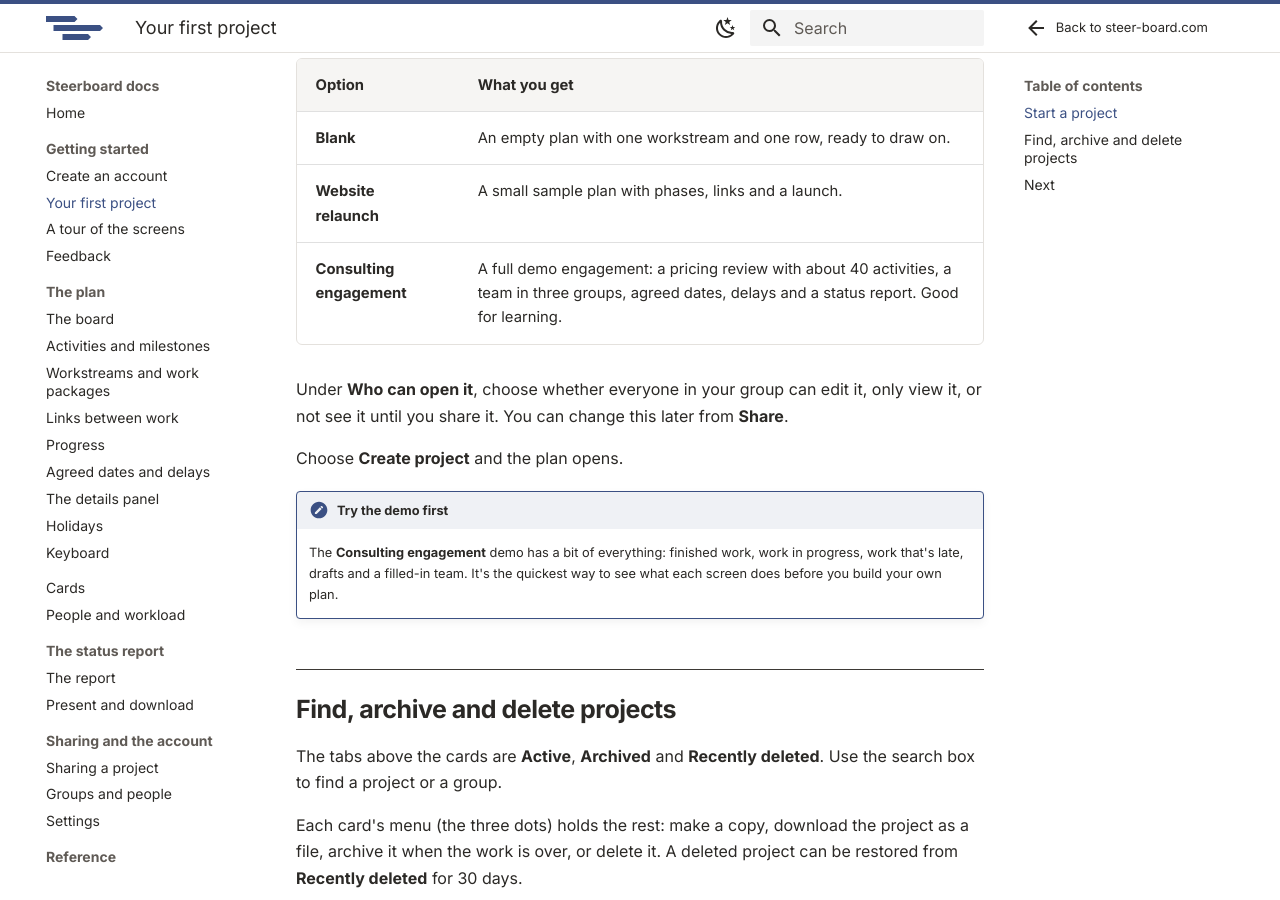
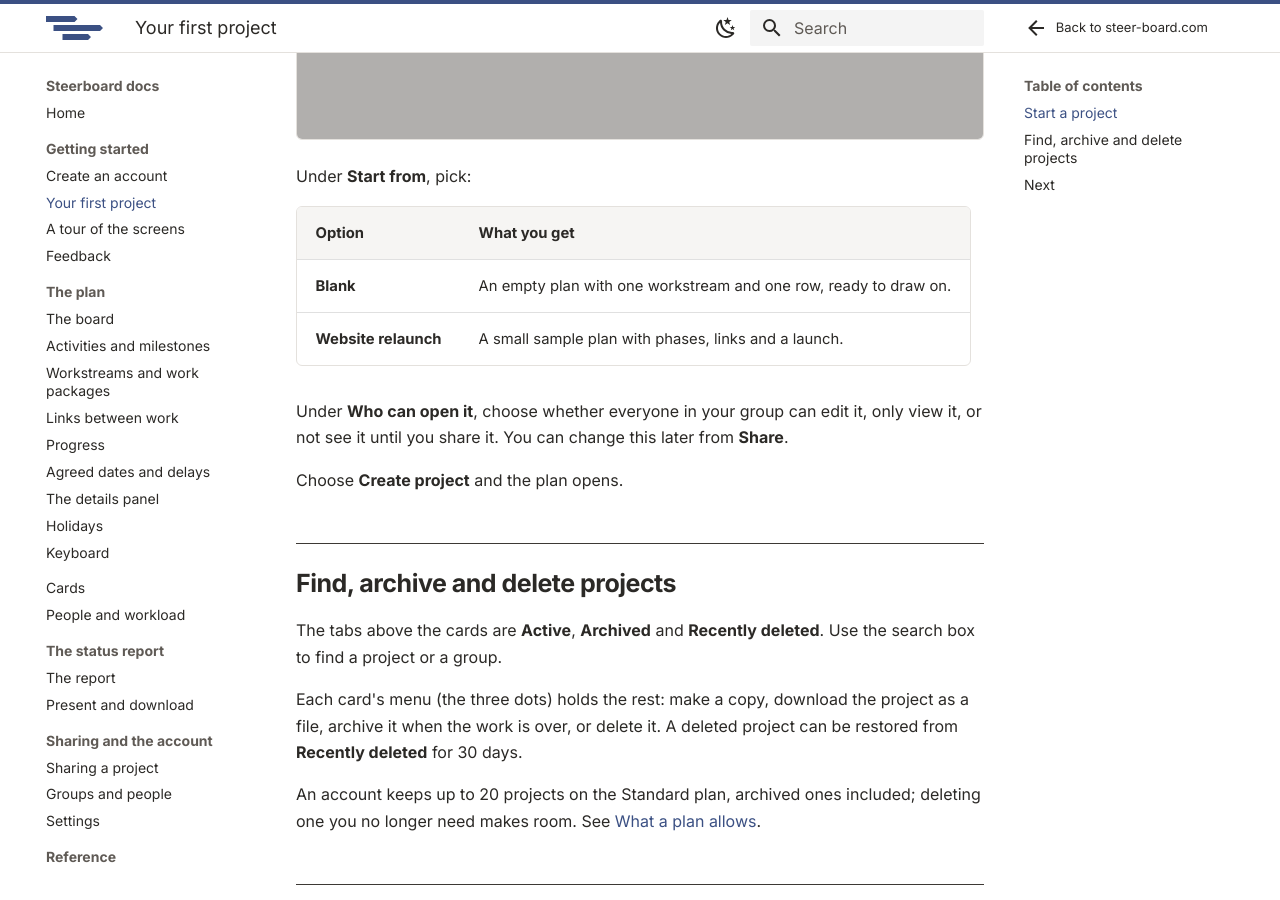
Before and after one commit to mistahcase/steerboard-docs, an MkDocs documentation site: the page built from pages/getting-started/first-project.md, in a window 1280 px wide and 900 px high, scrolled down 1309 px. Built offline with MkDocs 1.6.1 and Material for MkDocs 9.7.7, drawn with Linux system fonts in a browser that asks for light colours; some of the changed text lies outside the part shown.

Commit message:
A new account starts with the demo engagement; no demo in New project
Signing up and starting an account makes the demo (Northwind pricing
review) its first project, theirs, as if they'd made it (SCENARIOS.md, O).
Someone joining an account gets none. If it can't be made, sign-up goes on.
The New project dialog starts Blank or from the Website relaunch sample.

Co-Authored-By: Claude Opus 5.5 <noreply@anthropic.com>

```diff
--- a/coverage.json
+++ b/coverage.json
@@ -110,7 +110,7 @@
         "src/components/Presentation.tsx",
         "src/App.tsx"
       ],
-      "reviewed": "b6709fae523cc63c3623373114c896c6524f19c2"
+      "reviewed": "9141983435ed5a4bceab5ff3b6cc0197e99987f9"
     },
     "cards.md": {
       "covers": [
--- a/pages/getting-started/first-project.md
+++ b/pages/getting-started/first-project.md
@@ -18,18 +25,12 @@ Under **Start from**, pick:
 |---|---|
 | **Blank** | An empty plan with one workstream and one row, ready to draw on. |
 | **Website relaunch** | A small sample plan with phases, links and a launch. |
-| **Consulting engagement** | A full demo engagement: a pricing review with about 40 activities, a team in three groups, agreed dates, delays and a status report. Good for learning. |
 
 Under **Who can open it**, choose whether everyone in your group can edit it,
 only view it, or not see it until you share it. You can change this later from
 **Share**.
 
 Choose **Create project** and the plan opens.
-
-!!! note "Try the demo first"
-    The **Consulting engagement** demo has a bit of everything: finished work,
-    work in progress, work that's late, drafts and a filled-in team. It's the
-    quickest way to see what each screen does before you build your own plan.
 
 ## Find, archive and delete projects
 
```
Also changed, not shown: other parts of pages/getting-started/first-project.md (+7 -0 lines), pages/sharing/sharing.md (+2 -1 lines).
